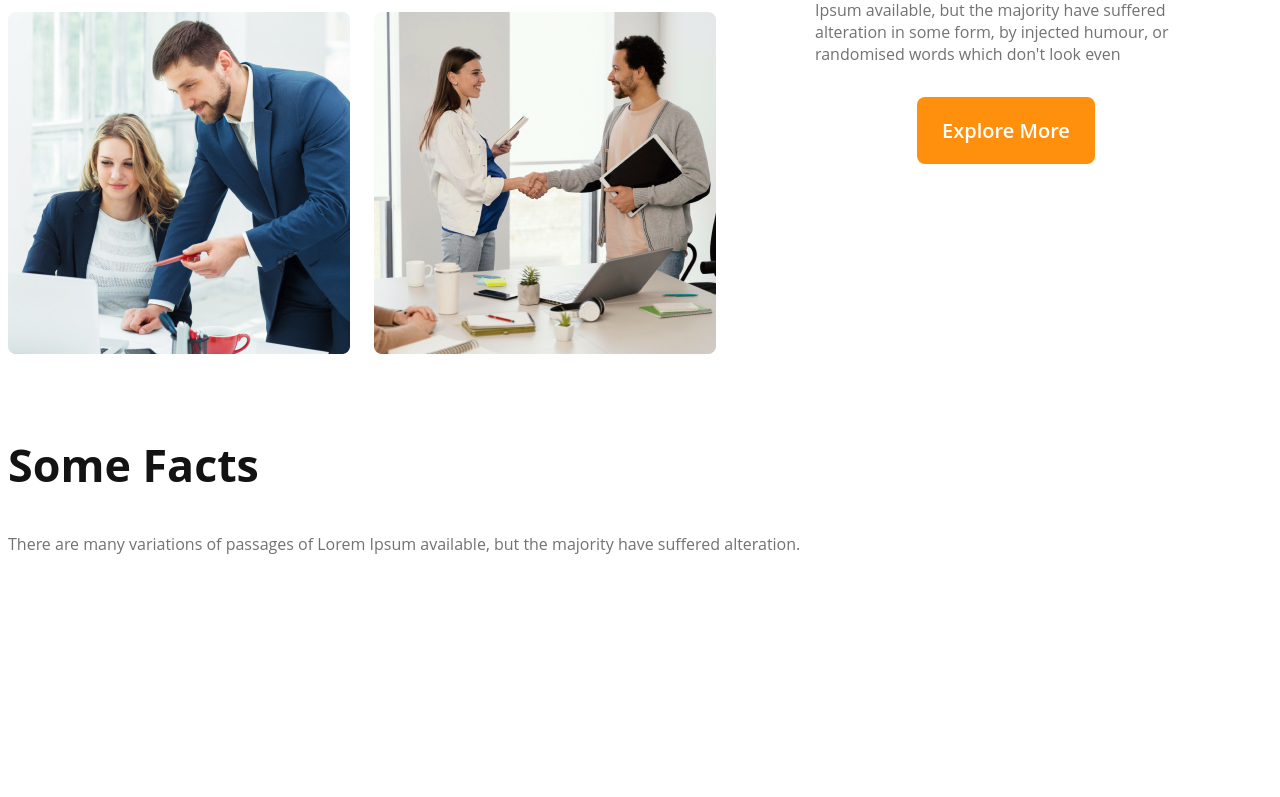
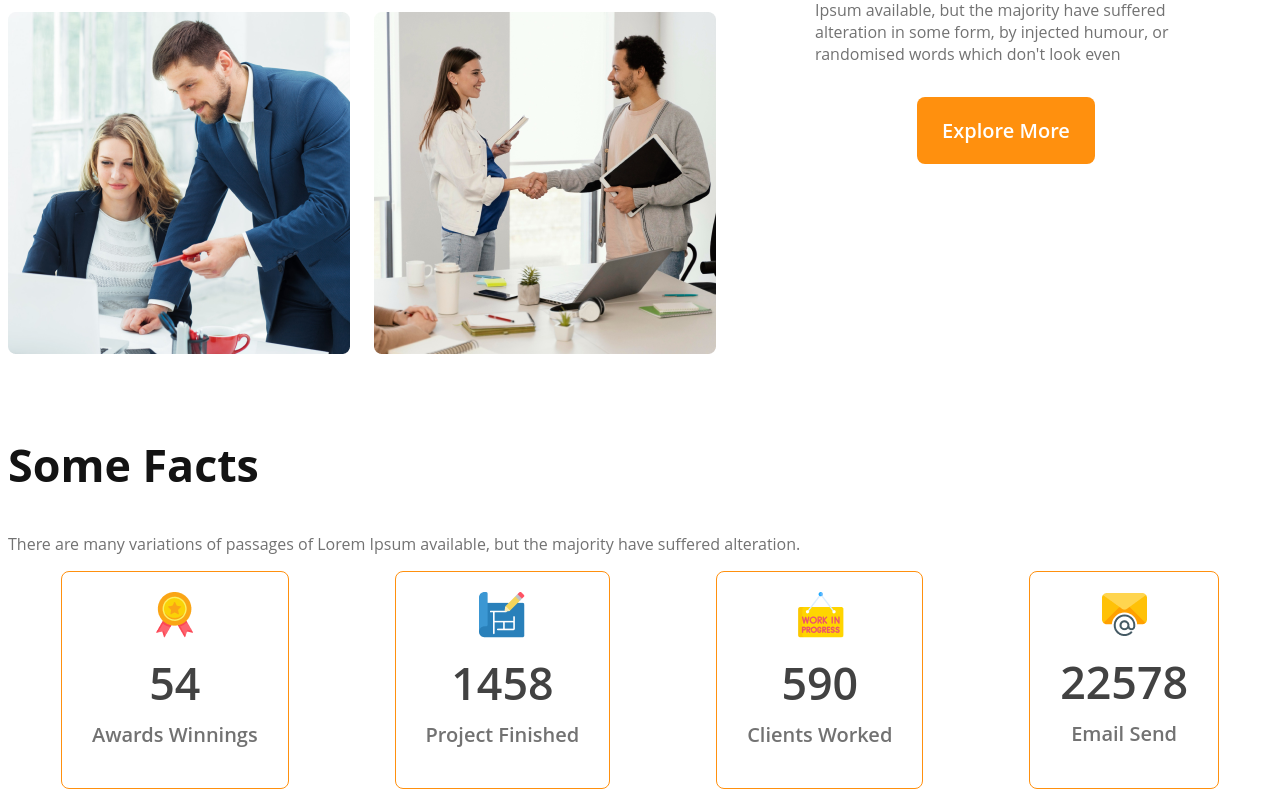
Before and after one commit to Amjadhossain01/g3-architect-website, a plain HTML site: page index.html in a window 1280 px wide. Shown: the part 1576-2373 px from the top of the page. Before the commit the page ends 2147 px from the top, so only its background shows below. Drawn offline with Linux system fonts and the light colour scheme.

Commit message:
added cards section and text

```diff
--- a/index.html
+++ b/index.html
@@ -69,8 +69,28 @@
     <h2 class="section-title">Some Facts</h2>
     <p class="text-light-gray">There are many variations of passages of Lorem Ipsum available, but the majority have
       suffered alteration.</p>
-    <div class="">
-
+    <div class="facts-cards-container">
+      <!-- .facts*4>img+h2.cards-stats+p.card-title -->
+      <div class="card">
+        <img src="images/images/icons/ribon.png" alt="">
+        <h2 class="card-stats">54</h2>
+        <p class="card-title text-light-gray">Awards Winnings</p>
+      </div>
+      <div class="card">
+        <img src="images/images/icons/projects.png" alt="">
+        <h2 class="card-stats">1458</h2>
+        <p class="card-title text-light-gray">Project Finished</p>
+      </div>
+      <div class="card">
+        <img src="images/images/icons/customers.png" alt="">
+        <h2 class="card-stats">590</h2>
+        <p class="card-title text-light-gray">Clients Worked</p>
+      </div>
+      <div class="card">
+        <img src="images/images/icons/email.png" alt="">
+        <h2 class="card-stats">22578</h2>
+        <p class="card-title text-light-gray">Email Send</p>
+      </div>
     </div>
   </section>
   <footer>
--- a/styles/architect.css
+++ b/styles/architect.css
@@ -136,8 +136,32 @@ font-weight: 700;
 .teams-description{
   color: #727272;
 }
+/* Facts section card */
 
-
+.facts-cards-container{
+  display: flex;
+  justify-content: space-around;
+}
+.facts-cards-container, .card{
+border-radius: 8px;
+text-align: center;
+}
+.card{
+  border: 1px solid #FF900E;
+  padding: 20px 30px;
+}
+.facts-cards-container, .card-stats{
+  font-size: 2.8rem;
+  font-weight: 600;
+  color: #424242;
+  margin-top: 8px;
+  margin-bottom: 8px;
+}
+.facts-cards-container, .card-title{
+  font-size: 1.25rem;
+  font-weight: 600px;
+  margin-top: 5px;
+}
 
 
 
```
